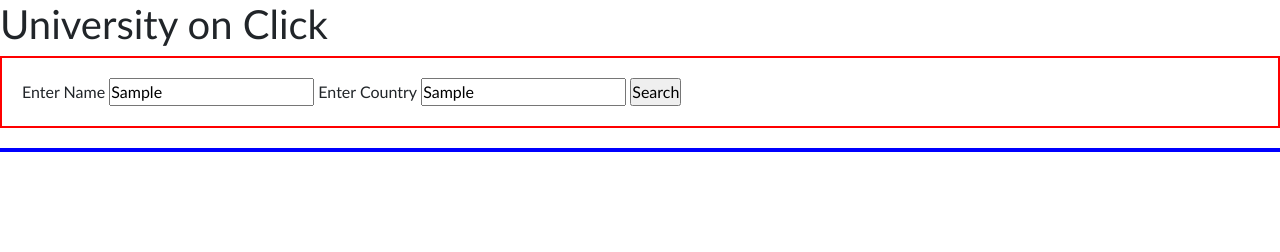
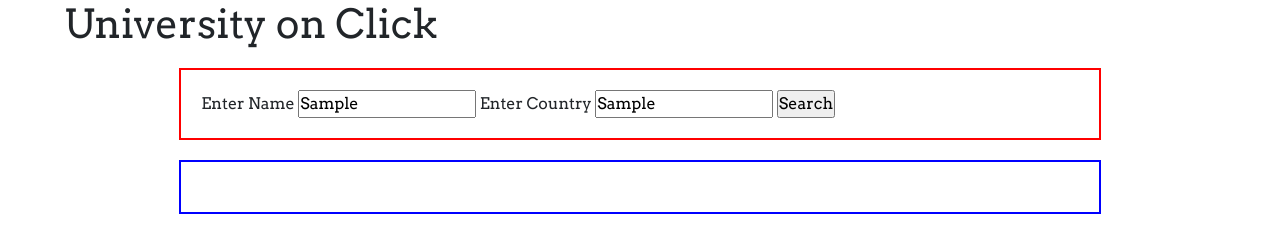
Before and after one commit to Talika-Bajaj/University-on-Click, a plain HTML site: page index.html in a window 1280 px wide. Both pictures are taken after typing "Sample", "Sample" into the empty fields and a click on the input "Search". Drawn offline with nearby package versions, Linux system fonts and the light colour scheme; no server answers.

Commit message:
Import font-family from google fonts

```diff
--- a/style.css
+++ b/style.css
@@ -1,17 +1,31 @@
+@import url('https://fonts.googleapis.com/css2?family=Arvo&display=swap');
+
 * {
     margin: 0;
     padding: 0;
     box-sizing: border-box;
-    font-family: 'Trebuchet MS', 'Lucida Sans Unicode', 'Lucida Grande', 'Lucida Sans', Arial, sans-serif;
+    font-family: 'Arvo', serif;
+}
+
+.content {
+    max-width: 90vw;
+    margin: auto;
 }
 
 #search-uni {
     padding: 20px;
     border: 2px solid red;
-    margin-bottom: 20px;
+    margin: 20px auto;
+    width: 80%;
 }
 
 .uni-data {
     display: none;
     border: 2px solid blue;
+    /* border: 2px solid blue; */
+    flex-wrap: wrap;
+    gap: 30px;
+    padding: 25px;
+    margin: auto;
+    width: 80%
 }
```
